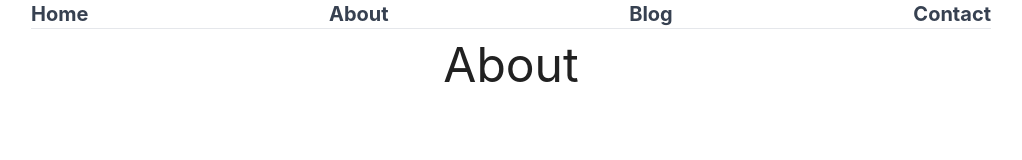
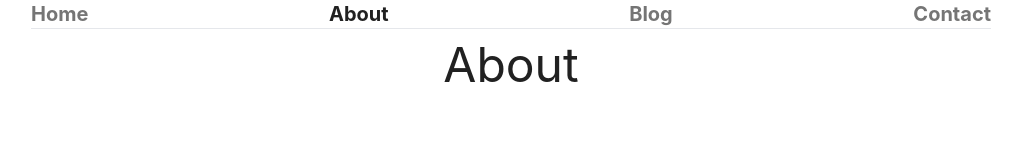
Before and after one commit to hughoreilly/Website, a Next.js app: page /about in a window 1280 px wide. Shown: the top 160 px of the page, without its empty margins (129-1151 px from the left). Built offline with nearby package versions, Linux system fonts and the light colour scheme.

Commit message:
Pimped Navbar
- Scale on hover looks corny so removed.
- Current page is now a different colour on the navbar

```diff
--- a/components/layout.js
+++ b/components/layout.js
@@ -4,6 +4,7 @@ export default function Layout({ children }) {
     return (
         <>
             <Head>
+                <meta name="viewport" content="width=device-width, initial-scale=1.00"/>
                 <title>Hugh O'Reilly</title>
             </Head>
             <main>{children}</main>
--- a/components/navbar.js
+++ b/components/navbar.js
@@ -1,20 +1,35 @@
 import Link from 'next/link'
+import {useEffect, useState} from "react";
 
 export default function Navbar() {
+    const [active, setActive] = useState('none')
+
+    useEffect(() => {
+        if (window.location.pathname === "/") {
+            setActive('home')
+        } else if (window.location.pathname === "/about") {
+            setActive('about')
+        } else if (window.location.pathname === "/blog") {
+            setActive('blog')
+        } else if (window.location.pathname === "/contact") {
+            setActive('contact')
+        }
+    })
+
     return (
-        <div className={"text-gray-700 w-9/12 mx-auto"}>
+        <div className={"text-hugh-grey sm:w-9/12 mx-auto max-w-7xl"}>
             <nav className="flex  font-bold text-xl justify-between">
                 <Link href="/">
-                    <a className={"ease-in duration-100 hover:text-hugh-black hover:scale-105"}>Home</a>
+                    <a className={"ease-in duration-100 hover:text-hugh-black " + ((active === 'home') ? "text-hugh-black" : "text-hugh-grey")} >Home</a>
                 </Link>
                 <Link href="/about">
-                    <a className={"ease-in duration-100 hover:text-hugh-black hover:scale-105"}>About</a>
+                    <a className={"ease-in duration-100 hover:text-hugh-black " + ((active === 'about') ? "text-hugh-black" : "text-hugh-grey")}>About</a>
                 </Link>
                 <Link href="/blog">
-                    <a className={"ease-in duration-100 hover:text-hugh-black hover:scale-105"}>Blog</a>
+                    <a className={"ease-in duration-100 hover:text-hugh-black " + ((active === 'blog') ? "text-hugh-black" : "text-hugh-grey")}>Blog</a>
                 </Link>
                 <Link href="/contact">
-                    <a className={"ease-in duration-100 hover:text-hugh-black hover:scale-105"}>Contact</a>
+                    <a className={"ease-in duration-100 hover:text-hugh-black " + ((active === 'contact') ? "text-hugh-black" : "text-hugh-grey")}>Contact</a>
                 </Link>
             </nav>
             <hr></hr>
--- a/tailwind.config.js
+++ b/tailwind.config.js
@@ -6,7 +6,8 @@ module.exports = {
   theme: {
     extend: {
       colors: {
-        "hugh-black": "#212121"
+        "hugh-black": "#212121",
+        "hugh-grey": "#757575"
       },
     },
   },
```
